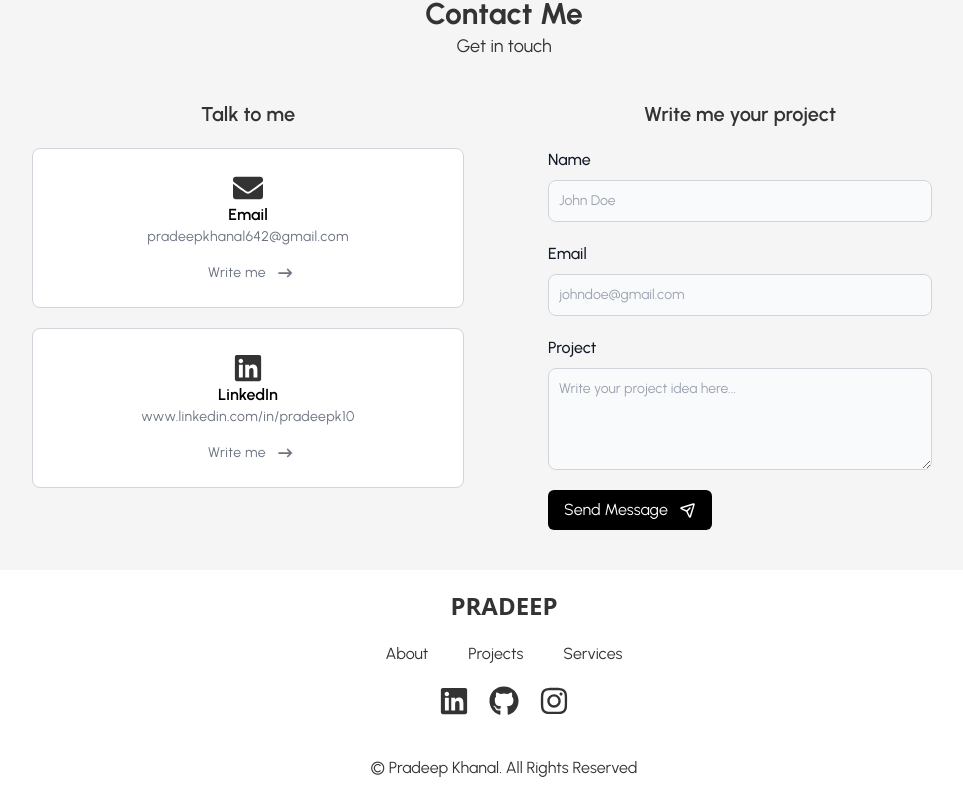
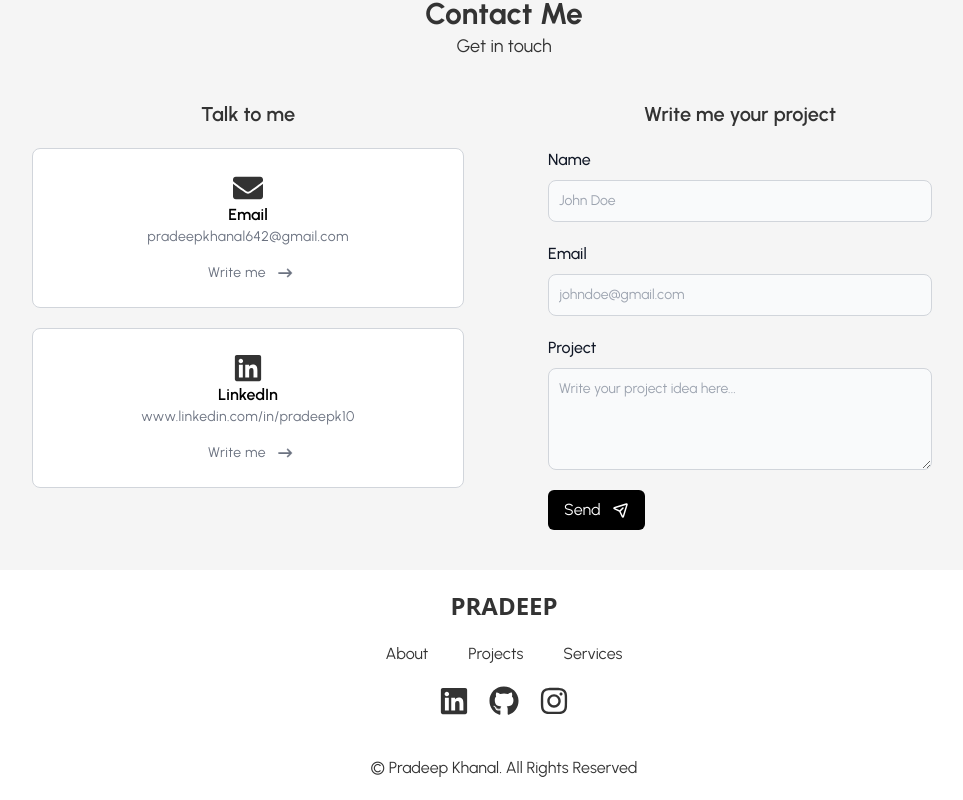
Before and after one commit to pradeepkhanal23/react-portfolio, a React (Vite) app: page / in a window 1280 px wide. Shown: the part 3149-3949 px from the top of the page, without its empty margins (136-1099 px from the left). Built offline with nearby package versions, Linux system fonts and the light colour scheme; a web font is replaced by a local one.

Commit message:
message cleared after 3 secons

```diff
--- a/src/components/Form.jsx
+++ b/src/components/Form.jsx
@@ -25,8 +25,8 @@ const Form = () => {
     e.preventDefault();
 
     setLoading(true);
-    setMessage(""); // Clear previous messages
-    setError(""); // Clear previous errors
+    setMessage(""); // Clearing previous messages
+    setError(""); // Clearing previous errors
 
     try {
       await emailjs.send(
@@ -35,17 +35,29 @@ const Form = () => {
         formData,
         import.meta.env.VITE_PUBLIC_KEY
       );
+
+      setMessage("Email Sent Successfully");
     } catch (err) {
       setError("Failed to send email. Please try again later.");
       console.error("FAILED...", err);
     } finally {
+      //loading state set to false
       setLoading(false);
+
+      //cleared the form
       setFormData({
         name: "",
         email: "",
         project: "",
       });
+
+      //errro is reset to false as well
       setError(false);
+
+      //clearing the message after 3 secs
+      setTimeout(() => {
+        setMessage("");
+      }, 3000);
     }
   };
   return (
@@ -102,11 +114,17 @@ const Form = () => {
             onChange={handleChange}
           ></textarea>
         </div>
-        <button type="submit" className="btn" disabled={loading}>
-          {loading ? "Sending..." : "Send Message"} <PiPaperPlaneTiltBold />
-        </button>
-        {message && <p className="text-green-500 mt-3">{message}</p>}
-        {error && <p className="text-red-500 mt-3">{error}</p>}
+        <div className="flex items-center gap-x-5">
+          <button type="submit" className="btn" disabled={loading}>
+            {loading ? "Sending..." : "Send"} <PiPaperPlaneTiltBold />
+          </button>
+          {message && (
+            <p className="text-green-500 capitalize font-semibold">
+              {message}!!
+            </p>
+          )}
+          {error && <p className="text-red-500 ">{error}!!</p>}
+        </div>
       </form>
     </>
   );
```
